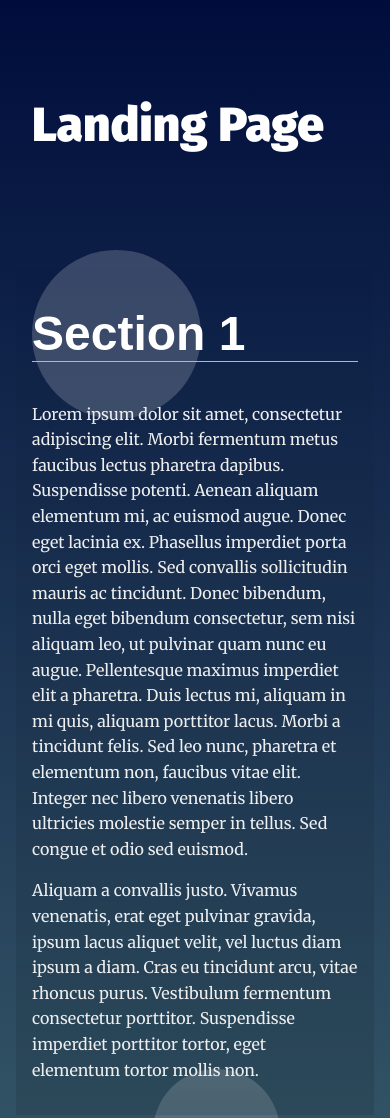
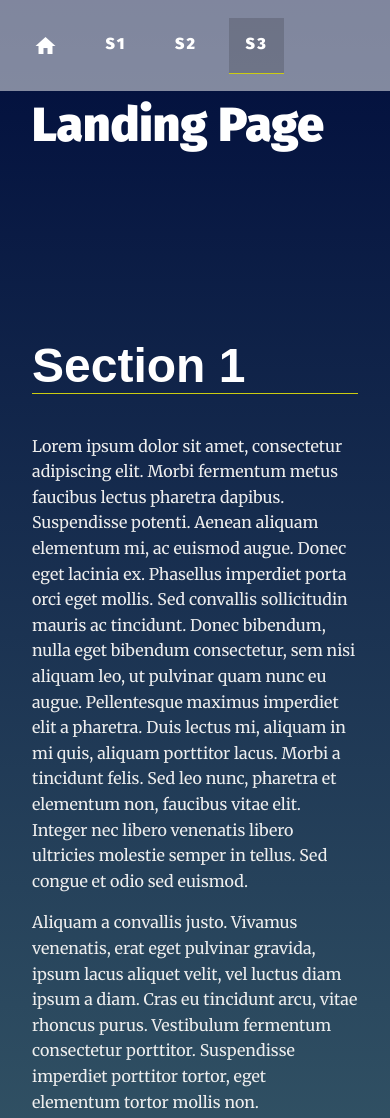
Before and after one commit to StvEsp/udacity-landingpage, a plain HTML site: page index.html in a window 390 px wide. Shown: the top 1118 px of the page. Drawn offline with Linux system fonts and the light colour scheme.

Commit message:
Updated code to add responsive capabilities

```diff
--- a/css/styles.css
+++ b/css/styles.css
@@ -1,3 +1,5 @@
+@import url("https://fonts.googleapis.com/icon?family=Material+Icons");
+
 /*
  *
  * CSS written based on SMACSS architecture.
@@ -8,25 +10,27 @@
  *
 */
 
-
 /* ---- Base Rules ---- */
 body {
-    background: rgb(136,203,171);
-    background: linear-gradient(0deg, rgba(136,203,171,1) 0%, rgba(0,13,60,1) 100%);
+  background: rgb(136, 203, 171);
+  background: linear-gradient(
+    0deg,
+    rgba(136, 203, 171, 1) 0%,
+    rgba(0, 13, 60, 1) 100%
+  );
   margin: 0;
-    font-family: 'Merriweather', serif;
+  font-family: "Merriweather", serif;
   color: #fff;
 }
 
-
 /* Typeography General*/
 h1 {
-    font-family: 'Fira Sans', sans-serif;
+  font-family: "Fira Sans", sans-serif;
   font-size: 3em;
   margin: 2em 1rem;
 }
 
-@media only screen and (min-width: 35em){
+@media only screen and (min-width: 35em) {
   h1 {
     font-size: 7em;
     margin: 2em 4rem 1em;
@@ -35,7 +39,7 @@ h1 {
 
 h2 {
   border-bottom: 1px solid #cc1;
-    font-family: 'Oxygen', Sans-Serif;
+  font-family: "Oxygen", Sans-Serif;
   font-size: 3em;
   color: #fff;
 }
@@ -60,20 +64,47 @@ section {
   min-height: 80vh;
 }
 
-
 /* ---- Module Rules ---- */
 
 /* Navigation Styles*/
+.navbar__menu {
+  width: 100%;
+  position: absolute;
+  top: 0;
+  padding: 0.1rem;
+  background: transparent;
+  color: #fff;
+  background-color: rgb(255, 255, 255, 0.5);
+  font-family: "Fira Sans", sans-serif;
+}
+
 .navbar__menu ul {
-    padding-left: 0;
+  width: 100%;
+  display: flex;
+  justify-content: flex-start;
+  gap: 4rem;
+  padding: 1em;
   margin: 0;
   text-align: right;
 }
 
 .navbar__menu li {
-    display: inline-block;
+  display: block;
+  text-transform: uppercase;
+  letter-spacing: 0.15em;
 }
 
+.navbar__menu .home-btn {
+  display: block;
+}
+
+.full-label {
+  display: block;
+}
+
+.short-label {
+  display: none;
+}
 .navbar__menu .menu__link {
   display: block;
   padding: 1em;
@@ -82,15 +113,28 @@ section {
   color: #000;
 }
 
+.navbar__menu .menu__link a:link {
+  color: white;
+  text-decoration: none;
+}
+
 .navbar__menu .menu__link:hover {
-    background: #333;
-    color: #fff;
+  background: rgba(0, 13, 60, 0.5);
+  color: inherit;
   transition: ease 0.3s all;
+}
+
+.navbar__menu .menu__link a:visited {
+  color: white;
+}
+
+.navbar__menu .menu__link.your-active-class {
+  background: rgba(0, 0, 0, 0.15);
+  border-bottom: 1px solid #cc1;
 }
 
 /* Header Styles */
 .page__header {
-    background: #fff;
   position: fixed;
   top: 0;
   width: 100%;
@@ -104,10 +148,9 @@ section {
   color: #fff;
 }
 
-.page__footer p{
+.page__footer p {
   color: #fff;
 }
-
 
 /* ---- Theme Rules ---- */
 /* Landing Container Styles */
@@ -116,7 +159,7 @@ section {
   text-align: left;
 }
 
-@media only screen and (min-width: 35em){
+@media only screen and (min-width: 35em) {
   .landing__container {
     max-width: 50em;
     padding: 4em;
@@ -126,14 +169,14 @@ section {
 section:nth-of-type(even) .landing__container {
   margin-right: 0;
   margin-left: auto;
-    text-align: right;
+  text-align: left;
 }
 
 /* Background Circles */
 /* Note that background circles are created with psuedo elements before and after */
 /* Circles appear to be random do to use of :nth-of-type psuedo class */
 section:nth-of-type(odd) .landing__container::before {
-    content: '';
+  content: "";
   background: rgba(255, 255, 255, 0.187);
   position: absolute;
   z-index: -5;
@@ -145,9 +188,13 @@ section:nth-of-type(odd) .landing__container::before {
 }
 
 section:nth-of-type(even) .landing__container::before {
-    content: '';
-    background: rgb(255,255,255);
-    background: linear-gradient(0deg, rgba(255,255,255,.1) 0%, rgba(255,255,255,.2) 100%);
+  content: "";
+  background: rgb(255, 255, 255);
+  background: linear-gradient(
+    0deg,
+    rgba(255, 255, 255, 0.1) 0%,
+    rgba(255, 255, 255, 0.2) 100%
+  );
   position: absolute;
   top: 3em;
   right: 3em;
@@ -160,9 +207,13 @@ section:nth-of-type(even) .landing__container::before {
 }
 
 section:nth-of-type(3n) .landing__container::after {
-    content: '';
-    background: rgb(255,255,255);
-    background: linear-gradient(0deg, rgba(255,255,255,.1) 0%, rgba(255,255,255,.2) 100%);
+  content: "";
+  background: rgb(255, 255, 255);
+  background: linear-gradient(
+    0deg,
+    rgba(255, 255, 255, 0.1) 0%,
+    rgba(255, 255, 255, 0.2) 100%
+  );
   position: absolute;
   right: 0;
   bottom: 0;
@@ -175,9 +226,13 @@ section:nth-of-type(3n) .landing__container::after {
 }
 
 section:nth-of-type(3n + 1) .landing__container::after {
-    content: '';
-    background: rgb(255,255,255);
-    background: linear-gradient(0deg, rgba(255,255,255,.1) 0%, rgba(255,255,255,.2) 100%);
+  content: "";
+  background: rgb(255, 255, 255);
+  background: linear-gradient(
+    0deg,
+    rgba(255, 255, 255, 0.1) 0%,
+    rgba(255, 255, 255, 0.2) 100%
+  );
   position: absolute;
   right: 20vw;
   bottom: -5em;
@@ -189,13 +244,16 @@ section:nth-of-type(3n + 1) .landing__container::after {
   transition: ease 0.5s all;
 }
 
-
 /* ---- Theme State Rules ---- */
 /* Section Active Styles */
 /* Note: your-active-class class is applied through javascript. You should update the class here and in the index.html to what you set in your javascript file.  */
 section.your-active-class {
-    background: rgb(0, 0, 0);
-    background: linear-gradient(0deg, rgba(0, 0, 0, 0.1) 0%, rgba(0, 0, 0, 0) 100%);
+  background: rgba(0, 0, 0, 0.1);
+  background: linear-gradient(
+    0deg,
+    rgba(0, 0, 0, 0.15) 0%,
+    rgba(0, 0, 0, 0.1) 100%
+  );
 }
 
 section.your-active-class .landing__container::before {
@@ -211,13 +269,74 @@ section.your-active-class .landing__container::after {
 /* Section Active Styles Keyframe Animations */
 @keyframes rotate {
   from {
-		transform: rotate(0deg)
-		           translate(-1em)
-		           rotate(0deg);
+    transform: rotate(0deg) translate(-1em) rotate(0deg);
   }
   to {
-		transform: rotate(360deg)
-		           translate(-1em)
-		           rotate(-360deg);
+    transform: rotate(360deg) translate(-1em) rotate(-360deg);
   }
 }
+
+/* Samsung Galaxy 520 Ultra */
+@media (max-width: 412px) {
+  .navbar__menu ul {
+    gap: 1rem;
+  }
+  .full-label {
+    display: none;
+  }
+
+  .short-label {
+    display: block;
+  }
+  .navbar__menu .menu__link:hover {
+    background: none ";";
+  }
+  section {
+    padding-top: 2rem;
+  }
+}
+
+@media (max-width: 901px) {
+}
+
+@media (min-width: 600px) and (max-width: 900px) {
+  .navbar__menu ul {
+    gap: 1rem;
+  }
+}
+
+@media (pointer: coarse) {
+  .navbar__menu .menu__link a:hover,
+  .navbar__menu .menu__link a:visited {
+    background: none;
+  }
+}
+
+/* Material Icons Font
+as instructed on https://developers.google.com/fonts/docs/material_icons#icon_font_for_the_web */
+
+.material-icons {
+  font-family: "Material Icons";
+  font-weight: normal;
+  font-style: normal;
+  font-size: 24px; /* Preferred icon size */
+  display: inline-block;
+  line-height: 1;
+  text-transform: none;
+  letter-spacing: normal;
+  word-wrap: normal;
+  white-space: nowrap;
+  direction: ltr;
+  color: inherit;
+
+  /* Support for all WebKit browsers. */
+  -webkit-font-smoothing: antialiased;
+  /* Support for Safari and Chrome. */
+  text-rendering: optimizeLegibility;
+
+  /* Support for Firefox. */
+  -moz-osx-font-smoothing: grayscale;
+
+  /* Support for IE. */
+  font-feature-settings: "liga";
+}
--- a/index.html
+++ b/index.html
@@ -1,13 +1,17 @@
-<!DOCTYPE >
+<!DOCTYPE html>
 <html lang="en">
   <head>
-  <meta charset="UTF-8">
-  <meta name="viewport" content="width=device-width, initial-scale=1.0">
-  <meta http-equiv="X-UA-Compatible" content="ie=edge">
+    <meta charset="UTF-8" />
+    <meta name="viewport" content="width=device-width, initial-scale=1.0" />
+    <meta http-equiv="X-UA-Compatible" content="ie=edge" />
     <title>Manipulating the DOM</title>
     <!-- Load Google Fonts -->
-  <link href="https://fonts.googleapis.com/css?family=Fira+Sans:900|Merriweather&display=swap" rel="stylesheet">  <!-- Load Styles -->
-  <link href="css/styles.css" rel="stylesheet">
+    <link
+      href="https://fonts.googleapis.com/css?family=Fira+Sans:900|Merriweather&display=swap"
+      rel="stylesheet"
+    />
+    <!-- Load Styles -->
+    <link href="css/styles.css" rel="stylesheet" />
   </head>
   <body>
     <!-- HTML Follows BEM naming conventions
@@ -20,7 +24,7 @@
     </header>
     <main>
       <header class="main__hero">
-      <h1>Landing Page </h1>
+        <h1>Landing Page</h1>
       </header>
       <!-- Each Section has an ID (used for the anchor) and
     a data attribute that will populate the li node.
@@ -29,25 +33,79 @@
       <section id="section1" data-nav="Section 1" class="your-active-class">
         <div class="landing__container">
           <h2>Section 1</h2>
-        <p>Lorem ipsum dolor sit amet, consectetur adipiscing elit. Morbi fermentum metus faucibus lectus pharetra dapibus. Suspendisse potenti. Aenean aliquam elementum mi, ac euismod augue. Donec eget lacinia ex. Phasellus imperdiet porta orci eget mollis. Sed convallis sollicitudin mauris ac tincidunt. Donec bibendum, nulla eget bibendum consectetur, sem nisi aliquam leo, ut pulvinar quam nunc eu augue. Pellentesque maximus imperdiet elit a pharetra. Duis lectus mi, aliquam in mi quis, aliquam porttitor lacus. Morbi a tincidunt felis. Sed leo nunc, pharetra et elementum non, faucibus vitae elit. Integer nec libero venenatis libero ultricies molestie semper in tellus. Sed congue et odio sed euismod.</p>
+          <p>
+            Lorem ipsum dolor sit amet, consectetur adipiscing elit. Morbi
+            fermentum metus faucibus lectus pharetra dapibus. Suspendisse
+            potenti. Aenean aliquam elementum mi, ac euismod augue. Donec eget
+            lacinia ex. Phasellus imperdiet porta orci eget mollis. Sed
+            convallis sollicitudin mauris ac tincidunt. Donec bibendum, nulla
+            eget bibendum consectetur, sem nisi aliquam leo, ut pulvinar quam
+            nunc eu augue. Pellentesque maximus imperdiet elit a pharetra. Duis
+            lectus mi, aliquam in mi quis, aliquam porttitor lacus. Morbi a
+            tincidunt felis. Sed leo nunc, pharetra et elementum non, faucibus
+            vitae elit. Integer nec libero venenatis libero ultricies molestie
+            semper in tellus. Sed congue et odio sed euismod.
+          </p>
 
-        <p>Aliquam a convallis justo. Vivamus venenatis, erat eget pulvinar gravida, ipsum lacus aliquet velit, vel luctus diam ipsum a diam. Cras eu tincidunt arcu, vitae rhoncus purus. Vestibulum fermentum consectetur porttitor. Suspendisse imperdiet porttitor tortor, eget elementum tortor mollis non.</p>
+          <p>
+            Aliquam a convallis justo. Vivamus venenatis, erat eget pulvinar
+            gravida, ipsum lacus aliquet velit, vel luctus diam ipsum a diam.
+            Cras eu tincidunt arcu, vitae rhoncus purus. Vestibulum fermentum
+            consectetur porttitor. Suspendisse imperdiet porttitor tortor, eget
+            elementum tortor mollis non.
+          </p>
         </div>
       </section>
       <section id="section2" data-nav="Section 2">
         <div class="landing__container">
           <h2>Section 2</h2>
-        <p>Lorem ipsum dolor sit amet, consectetur adipiscing elit. Morbi fermentum metus faucibus lectus pharetra dapibus. Suspendisse potenti. Aenean aliquam elementum mi, ac euismod augue. Donec eget lacinia ex. Phasellus imperdiet porta orci eget mollis. Sed convallis sollicitudin mauris ac tincidunt. Donec bibendum, nulla eget bibendum consectetur, sem nisi aliquam leo, ut pulvinar quam nunc eu augue. Pellentesque maximus imperdiet elit a pharetra. Duis lectus mi, aliquam in mi quis, aliquam porttitor lacus. Morbi a tincidunt felis. Sed leo nunc, pharetra et elementum non, faucibus vitae elit. Integer nec libero venenatis libero ultricies molestie semper in tellus. Sed congue et odio sed euismod.</p>
+          <p>
+            Lorem ipsum dolor sit amet, consectetur adipiscing elit. Morbi
+            fermentum metus faucibus lectus pharetra dapibus. Suspendisse
+            potenti. Aenean aliquam elementum mi, ac euismod augue. Donec eget
+            lacinia ex. Phasellus imperdiet porta orci eget mollis. Sed
+            convallis sollicitudin mauris ac tincidunt. Donec bibendum, nulla
+            eget bibendum consectetur, sem nisi aliquam leo, ut pulvinar quam
+            nunc eu augue. Pellentesque maximus imperdiet elit a pharetra. Duis
+            lectus mi, aliquam in mi quis, aliquam porttitor lacus. Morbi a
+            tincidunt felis. Sed leo nunc, pharetra et elementum non, faucibus
+            vitae elit. Integer nec libero venenatis libero ultricies molestie
+            semper in tellus. Sed congue et odio sed euismod.
+          </p>
 
-        <p>Aliquam a convallis justo. Vivamus venenatis, erat eget pulvinar gravida, ipsum lacus aliquet velit, vel luctus diam ipsum a diam. Cras eu tincidunt arcu, vitae rhoncus purus. Vestibulum fermentum consectetur porttitor. Suspendisse imperdiet porttitor tortor, eget elementum tortor mollis non.</p>
+          <p>
+            Aliquam a convallis justo. Vivamus venenatis, erat eget pulvinar
+            gravida, ipsum lacus aliquet velit, vel luctus diam ipsum a diam.
+            Cras eu tincidunt arcu, vitae rhoncus purus. Vestibulum fermentum
+            consectetur porttitor. Suspendisse imperdiet porttitor tortor, eget
+            elementum tortor mollis non.
+          </p>
         </div>
       </section>
       <section id="section3" data-nav="Section 3">
         <div class="landing__container">
           <h2>Section 3</h2>
-        <p>Lorem ipsum dolor sit amet, consectetur adipiscing elit. Morbi fermentum metus faucibus lectus pharetra dapibus. Suspendisse potenti. Aenean aliquam elementum mi, ac euismod augue. Donec eget lacinia ex. Phasellus imperdiet porta orci eget mollis. Sed convallis sollicitudin mauris ac tincidunt. Donec bibendum, nulla eget bibendum consectetur, sem nisi aliquam leo, ut pulvinar quam nunc eu augue. Pellentesque maximus imperdiet elit a pharetra. Duis lectus mi, aliquam in mi quis, aliquam porttitor lacus. Morbi a tincidunt felis. Sed leo nunc, pharetra et elementum non, faucibus vitae elit. Integer nec libero venenatis libero ultricies molestie semper in tellus. Sed congue et odio sed euismod.</p>
+          <p>
+            Lorem ipsum dolor sit amet, consectetur adipiscing elit. Morbi
+            fermentum metus faucibus lectus pharetra dapibus. Suspendisse
+            potenti. Aenean aliquam elementum mi, ac euismod augue. Donec eget
+            lacinia ex. Phasellus imperdiet porta orci eget mollis. Sed
+            convallis sollicitudin mauris ac tincidunt. Donec bibendum, nulla
+            eget bibendum consectetur, sem nisi aliquam leo, ut pulvinar quam
+            nunc eu augue. Pellentesque maximus imperdiet elit a pharetra. Duis
+            lectus mi, aliquam in mi quis, aliquam porttitor lacus. Morbi a
+            tincidunt felis. Sed leo nunc, pharetra et elementum non, faucibus
+            vitae elit. Integer nec libero venenatis libero ultricies molestie
+            semper in tellus. Sed congue et odio sed euismod.
+          </p>
 
-        <p>Aliquam a convallis justo. Vivamus venenatis, erat eget pulvinar gravida, ipsum lacus aliquet velit, vel luctus diam ipsum a diam. Cras eu tincidunt arcu, vitae rhoncus purus. Vestibulum fermentum consectetur porttitor. Suspendisse imperdiet porttitor tortor, eget elementum tortor mollis non.</p>
+          <p>
+            Aliquam a convallis justo. Vivamus venenatis, erat eget pulvinar
+            gravida, ipsum lacus aliquet velit, vel luctus diam ipsum a diam.
+            Cras eu tincidunt arcu, vitae rhoncus purus. Vestibulum fermentum
+            consectetur porttitor. Suspendisse imperdiet porttitor tortor, eget
+            elementum tortor mollis non.
+          </p>
         </div>
       </section>
     </main>
@@ -55,5 +113,6 @@
       <p>&copy Udacity</p>
     </footer>
 
+    <script type="text/javascript" src="./js/app.js"></script>
   </body>
 </html>
--- a/js/app.js
+++ b/js/app.js
@@ -23,14 +23,66 @@
  *
  */
 
+const nav = document.querySelector("#navbar__list")
 
+// Create blank Array which will be populated once links are added to the DOM
+const navLinksArray = []
+
+// Create Nodelist from sections
+const sections = document.querySelectorAll("section")
+
+// Create Array of sections from nodelist
+const sectionsArray = Array.from(sections)
 /**
  * End Global Variables
  * Start Helper Functions
  *
  */
 
+const navFragment = document.createDocumentFragment()
 
+// Scroll to section on link click
+// Assigns event target SetActiveLink function
+function HandleClick(event) {
+  event.preventDefault()
+  SetActiveLink(event.target, true)
+}
+
+// Reusing same function for nav link click and scroll events
+function SetActiveLink(targ, isLink) {
+  // Get relevant identifier from target. If isLink is true, target is a link. If false, target is a section.
+  const eventTargetValue = `${
+    isLink ? targ.parentElement.attributes.href.value : `#${targ.id}`
+  }`
+
+  console.log("eventTargetValue", eventTargetValue)
+
+  // Find target element
+  const linkTarget = document.querySelector(eventTargetValue)
+
+  // If link, scroll to section
+  // Scroll to anchor ID using scrollIntoView event
+  isLink && linkTarget.scrollIntoView({ behavior: "smooth" })
+
+  // Manage active/non-active sections
+  sectionsArray.forEach((section) => {
+    {
+      section.id === linkTarget.id
+        ? section.classList.add("your-active-class")
+        : section.classList.remove("your-active-class")
+    }
+  })
+
+  // Manage active/non-active nav li items
+  navLinksArray.forEach((navLi) => {
+    const navLinkVal = navLi.firstElementChild.attributes.href.value
+    {
+      navLinkVal.replace("#", "") === linkTarget.id
+        ? navLi.classList.add("your-active-class")
+        : navLi.classList.remove("your-active-class")
+    }
+  })
+}
 
 /**
  * End Helper Functions
@@ -38,23 +90,62 @@
  *
  */
 
-// build the nav
+function buildNav(section, isHome) {
+  const theSection = section ? section : null
+  const label = theSection && theSection.dataset.nav
+  const navItem = document.createElement("li")
+  navItem.className = "menu__link"
 
+  isHome
+    ? navItem.append(homeButton)
+    : (navItem.innerHTML = `<a href="#${
+        section.id
+      }" onclick="HandleClick(event)">
+          <div class="full-label">${label}</div>
+          <div class="short-label">${label.charAt(0)}${label.slice(-1)}</div>
+        </a>`)
+
+  navFragment.appendChild(navItem)
+  navLinksArray.push(navItem)
+}
+
+// // Build menu button
+// var menuButton = document.createElement("a")
+// menuButton.setAttribute("href", "#")
+// menuButton.innerHTML = `<span class="material-icons menu-btn">menu</span>`
+// var pageHeader = document.querySelector(`.page__header`)
+// pageHeader.prepend(menuButton)
+
+// Build home button
+var homeButton = document.createElement("a")
+homeButton.setAttribute("href", "")
+homeButton.setAttribute(
+  "onclick",
+  `event.preventDefault(); window.scrollTo({ top: 0, behavior: 'smooth' });`
+)
+homeButton.innerHTML = `<span class="material-icons home-btn">home</span>`
+
+buildNav(null, true)
+
+// Build nav links
+Object.values(sections).map((section) => buildNav(section, false))
+
+// Add menu to DOM
+nav.append(navFragment)
 
 // Add class 'active' to section when near top of viewport
-
-
-// Scroll to anchor ID using scrollTO event
-
+document.addEventListener("scroll", ScrollActions)
+function ScrollActions() {
+  sectionsArray.forEach((section) => {
+    const pos = Math.floor(section.offsetTop - window.pageYOffset)
+    if (pos <= 110 && pos >= 0) {
+      SetActiveLink(section, false)
+    }
+  })
+}
 
 /**
  * End Main Functions
  * Begin Events
  *
  */
-
-// Build menu
-
-// Scroll to section on link click
-
-// Set sections as active
```
Lines whose indentation alone changed are shown as unchanged.
